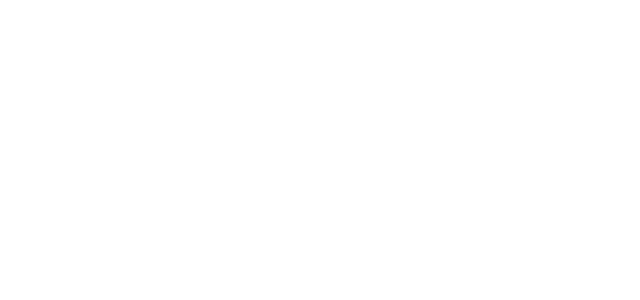
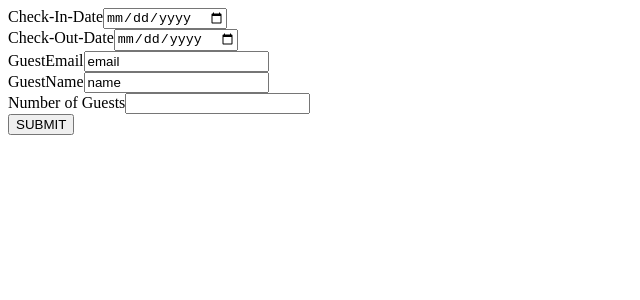
Before and after one commit to Rajkrithika/Hotel-Reservation-App, an Angular app: page /form in a window 1280 px wide. Shown: the top 300 px of the page, without its empty margins (0-640 px from the left). Built offline with nearby package versions, Linux system fonts and the light colour scheme.

Commit message:
Created NgOnit and validators

```diff
--- a/src/app/reservation-form/reservation-form.component.html
+++ b/src/app/reservation-form/reservation-form.component.html
@@ -1,3 +1,32 @@
-<form>
+<form [formGroup]="reservationForm"  (ngSubmit)="onSubmit()">
+    <div>
+        <label>Check-In-Date</label>
+        <input type="date" formControlName="checkInDate">
+    </div>
+
+    <div>
+        <label>Check-Out-Date</label>
+        <input type="date" formControlName="checkOutDate">
+    </div>
+
+    <div>
+        <label>GuestEmail</label>
+        <input type="email" formControlName="guestEmail">
+    </div>
+
+    <div>
+        <label>GuestName</label>
+        <input type="text" formControlName="guestName">
+    </div>
+
+
+    <div>
+        <label>Number of Guests</label>
+        <input type="number" formControlName="numberOfGuests">
+    </div>
+
+
+    <button type="submit">SUBMIT</button>
+
 
 </form>
--- a/src/app/reservation-form/reservation-form.component.ts
+++ b/src/app/reservation-form/reservation-form.component.ts
@@ -1,4 +1,4 @@
-import { Component } from '@angular/core';
+import { Component, OnInit } from '@angular/core';
 import { FormBuilder, FormGroup, Validators } from '@angular/forms';
 
 @Component({
@@ -6,9 +6,29 @@ import { FormBuilder, FormGroup, Validators } from '@angular/forms';
   templateUrl: './reservation-form.component.html',
   styleUrl: './reservation-form.component.css'
 })
-export class ReservationFormComponent {
+export class ReservationFormComponent implements OnInit {
+
+  constructor(private FormBuilder: FormBuilder) {
+
+  }
+  ngOnInit(): void {
+
+    this.reservationForm = this.FormBuilder.group ({
+      checkInDate: ['', Validators.required],
+      checkOutDate: ['', Validators.required],
+      guestEmail: ['email', [Validators.required, Validators.email]],
+      guestName: ['name', Validators.required],
+      numberOfGuests: ['', [Validators.required, Validators.min(1)]]
+    })
+  }
 
   reservationForm: FormGroup = new FormGroup({});
 
+  onSubmit() {
+    if(this.reservationForm.valid) {
+      console.log("valid");
+    }
+  }
+
 
 }
```
